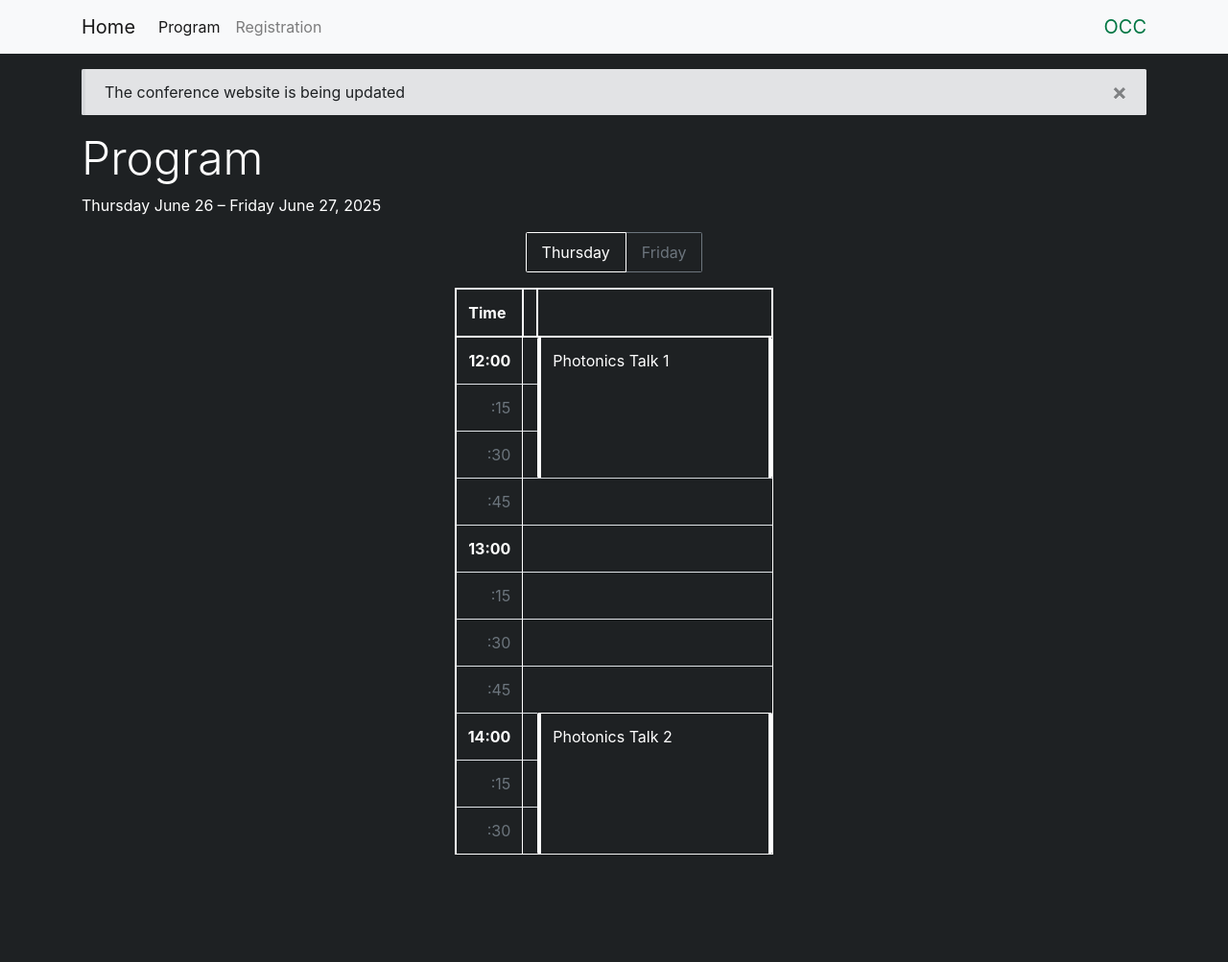
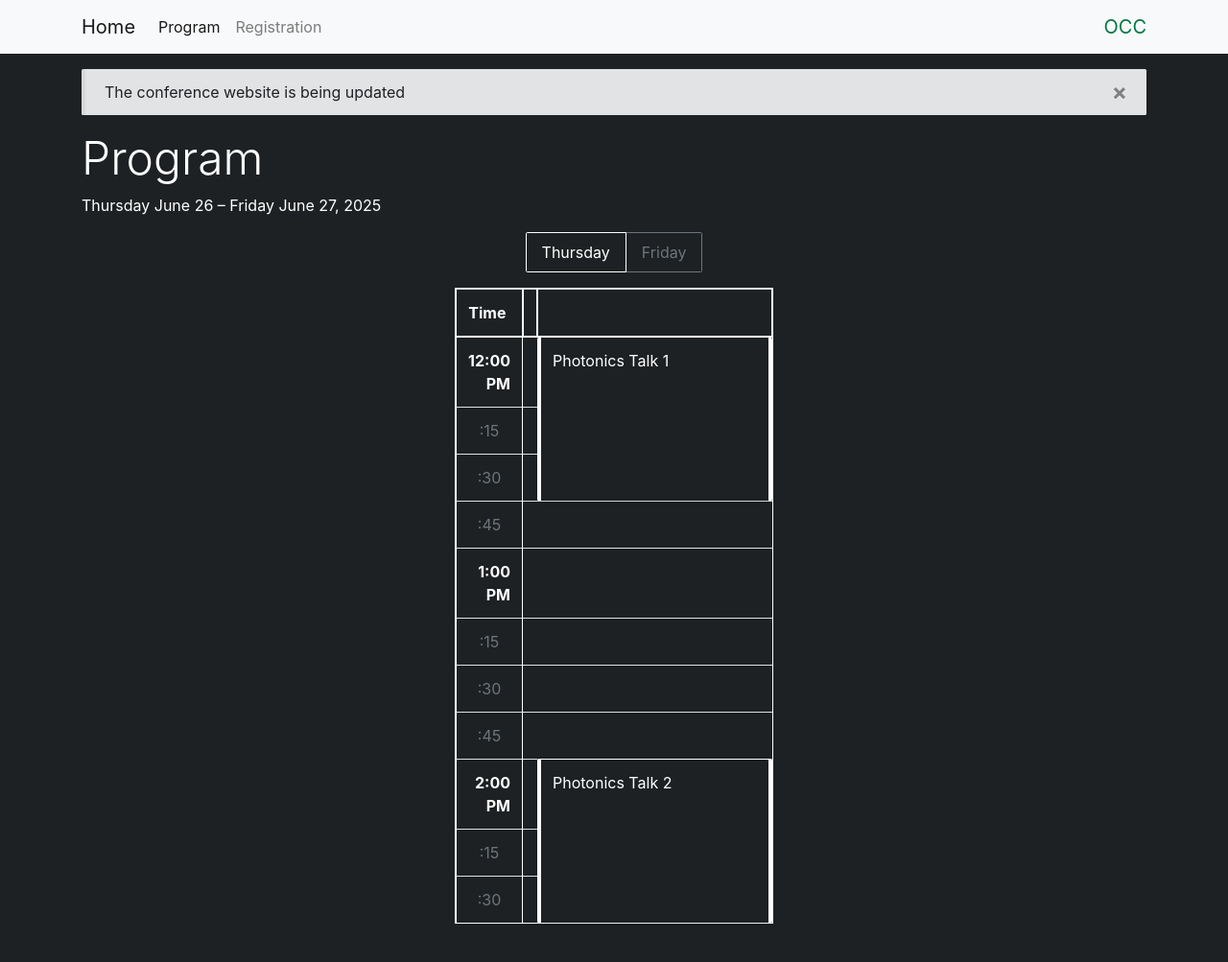
Before and after one commit to mirilabqc/mini-conference-site, a Jekyll site: the page built from program/index.md, in a window 1280 px wide. Shown: the whole page at 96% size. Built offline with Jekyll 4.4.1, drawn with Linux system fonts in a browser that asks for light colours; before the commit the page ends 931 px from its top, so only the background shows below that.

Commit message:
users 12-hour clock times

```diff
--- a/_layouts/program.html
+++ b/_layouts/program.html
@@ -85,11 +85,30 @@
               {%- assign current_hour = current_hour | modulo: 24 -%}
             {%- endif -%}
             {%- assign current_min = i | minus: 1 | times: site.conference.program.time_steps | plus: day_start_min | modulo: 60 -%}
+            {%- comment -%} convert 24 h to 12 h + AM/PM {%- endcomment -%}
+            {%- assign hr   = current_hour | plus: 0 -%}
+            {%- assign suffix = "AM" -%}
+            {%- if hr >= 12 -%}
+              {%- assign suffix = "PM" -%}
+            {%- endif -%}
+
+            {%- comment -%} map 13→1, 0→12 {%- endcomment -%}
+            {%- if hr > 12 -%}
+              {%- assign hr = hr | minus: 12 -%}
+            {%- elsif hr == 0 -%}
+              {%- assign hr = 12 -%}
+            {%- endif -%}
+
+            {%- comment -%} always two-digit minutes {%- endcomment -%}
             {%- if current_min < 10 -%}
-              {%- assign current_time = current_hour | append: ':0' | append: current_min -%}
+              {%- assign m_s = "0" | append: current_min -%}
             {%- else -%}
-              {%- assign current_time = current_hour | append: ':' | append: current_min -%}
+              {%- assign m_s = current_min -%}
             {%- endif -%}
+
+            {%- comment -%} final display string {%- endcomment -%}
+            {%- assign current_time = hr | append: ":" | append: m_s | append: " " | append: suffix -%}
+
 
             <tr>
 
@@ -98,7 +117,7 @@
                   {{- current_time -}}
                 </th>
               {%- elsif site.conference.program.show_alltimes -%}
-                <th scope="row" class="col-title text-right text-muted font-weight-normal" style="z-index: {{ z-index-max }}">
+                <th scope="row" class="col-title text-center text-muted font-weight-normal" style="z-index: {{ z-index-max }}">
                   :{{ current_min }}
                 </th>
               {%- else -%}
```
